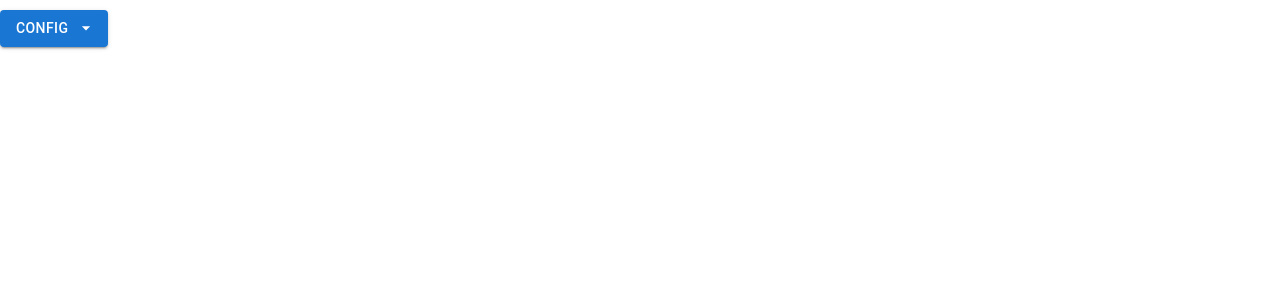
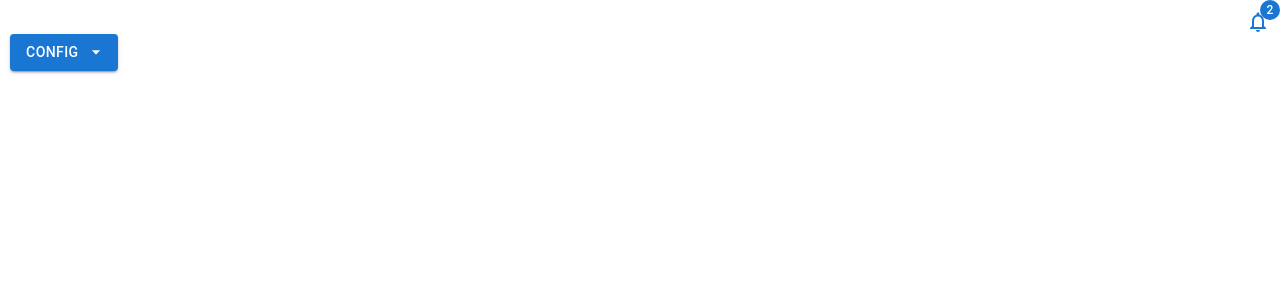
Before and after one commit to conanfanli/jsonschema-form, a React (Create React App) app: page /jsonschema-form/ in a window 1280 px wide. Shown: the top 300 px of the page. Built offline with nearby package versions, Linux system fonts and the light colour scheme.

Commit message:
error center

```diff
--- a/src/App.tsx
+++ b/src/App.tsx
@@ -4,12 +4,14 @@ import "./App.css";
 import { DynoTablePage } from "./dynotable";
 import { ConfigForm } from "./common/ConfigForm";
 import { ConfigProvider } from "./common/contextProvider";
+import { ErrorCenter } from "./common/ErrorCenter";
 
 function Root() {
   return (
     <>
       <ConfigProvider>
-        <div style={{ marginTop: "1ch" }} id="detail">
+        <div style={{ margin: "1ch" }} id="detail">
+          <ErrorCenter />
           <Outlet />
         </div>
       </ConfigProvider>
--- /dev/null
+++ b/src/common/ErrorCenter.tsx
@@ -0,0 +1,40 @@
+import * as React from "react";
+import NotificationsNoneOutlinedIcon from "@mui/icons-material/NotificationsNoneOutlined";
+import Snackbar from "@mui/material/Snackbar";
+import { ConfigContext } from "./contextProvider";
+import { Badge, Alert, Box, Collapse, Grid } from "@mui/material";
+
+export function ErrorCenter() {
+  const { errors = [] } = React.useContext(ConfigContext);
+  const [nextMessageIndex, setNextMessageIndex] = React.useState(0);
+  const [open, setOpen] = React.useState(false);
+  const toDisplay = errors[nextMessageIndex];
+  return (
+    <Box>
+      {toDisplay ? (
+        <Snackbar
+          autoHideDuration={5000}
+          anchorOrigin={{ vertical: "top", horizontal: "right" }}
+          open={true}
+          onClose={() => setNextMessageIndex(nextMessageIndex + 1)}
+          message={toDisplay}
+        />
+      ) : null}
+      <Grid container justifyContent="flex-end">
+        <Badge onClick={() => setOpen(!open)} badgeContent={2} color="primary">
+          <NotificationsNoneOutlinedIcon color="primary" />
+        </Badge>
+      </Grid>
+      <Collapse
+        style={{ marginTop: "1ch" }}
+        in={open}
+        timeout="auto"
+        unmountOnExit
+      >
+        {errors.map((e) => (
+          <Alert>{e}</Alert>
+        ))}
+      </Collapse>
+    </Box>
+  );
+}
--- a/src/common/SchemaForms.tsx
+++ b/src/common/SchemaForms.tsx
@@ -62,7 +62,7 @@ export function SchemaEditForm({
   row: any;
   noButtons?: boolean;
 }) {
-  const config = React.useContext(ConfigContext);
+  const { config } = React.useContext(ConfigContext);
   const [data, setData] = React.useState(row);
   const editable = columns.filter((c) => !c.readOnly);
 
--- a/src/common/contextProvider.tsx
+++ b/src/common/contextProvider.tsx
@@ -2,24 +2,35 @@ import * as React from "react";
 import { useParams } from "react-router-dom";
 import { AppConfig } from "../types";
 
-export const ConfigContext = React.createContext<AppConfig | null>(null);
+interface IConfigContext {
+  config?: AppConfig;
+  errors?: string[];
+  setErrors: (errs: string[]) => void;
+}
+export const ConfigContext = React.createContext<IConfigContext>({
+  setErrors: () => {},
+});
 
 const SAVED_CONFIGS_KEY = "savedConfigs";
 
 export function ConfigProvider({ children }) {
-  let config: AppConfig | null = null;
+  const [errors, setErrors] = React.useState<string[]>(["test"]);
+
+  let config: AppConfig | undefined = undefined;
   const { configName } = useParams();
   try {
     if (configName && configName.length > 0) {
       const savedConfigs: AppConfig[] = JSON.parse(
         localStorage.getItem(SAVED_CONFIGS_KEY) || "[]",
       );
-      config = savedConfigs.find((c) => c.name === configName) || null;
+      config = savedConfigs.find((c) => c.name === configName);
     }
   } catch (error) {
     console.error(error);
   }
   return (
-    <ConfigContext.Provider value={config}>{children}</ConfigContext.Provider>
+    <ConfigContext.Provider value={{ config, errors, setErrors }}>
+      {children}
+    </ConfigContext.Provider>
   );
 }
```
